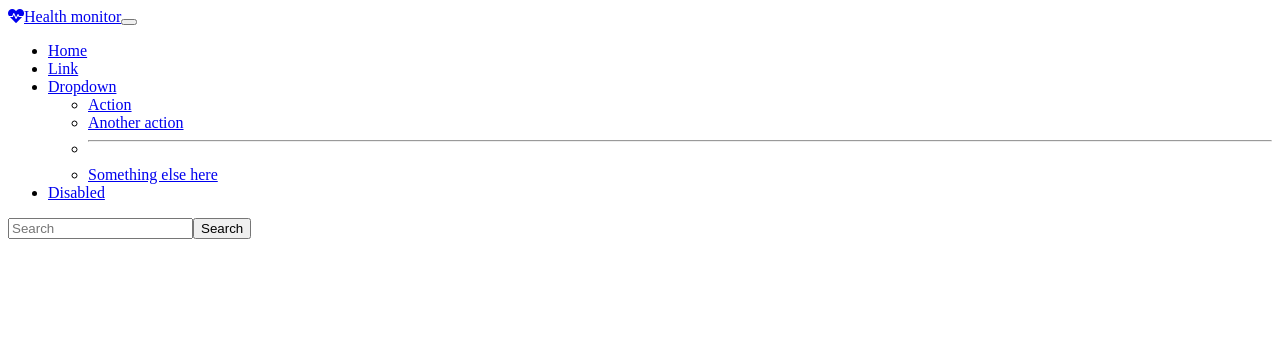
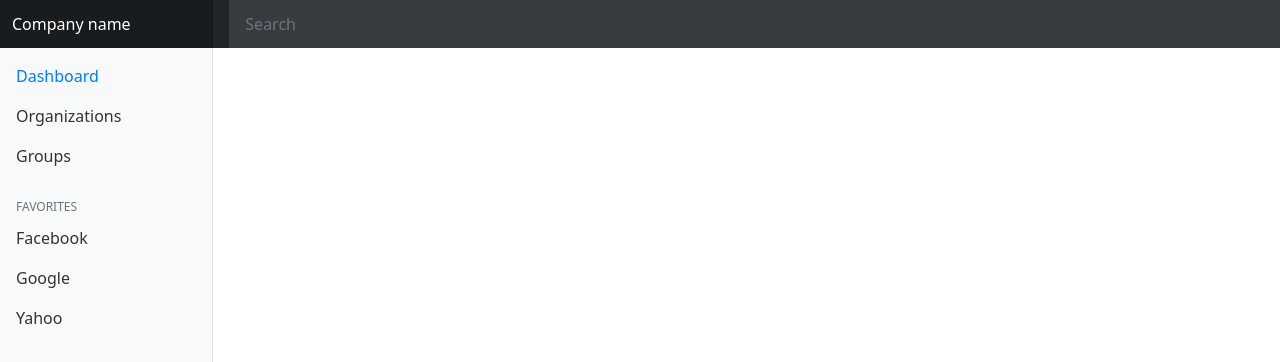
Before and after one commit to Server-Health-Monitor/server-health-monitor, an Angular app in the folder health-monitor-ui/: page / in a window 1280 px wide. Shown: the top 362 px of the page. Built offline with nearby package versions, Linux system fonts and the light colour scheme.

Commit message:
added navbar

```diff
--- a/health-monitor-ui/angular.json
+++ b/health-monitor-ui/angular.json
@@ -1,5 +1,8 @@
 {
   "$schema": "./node_modules/@angular/cli/lib/config/schema.json",
+  "cli": {
+    "analytics": false
+  },
   "version": 1,
   "newProjectRoot": "projects",
   "projects": {
--- a/health-monitor-ui/src/app/navbar/navbar.component.css
+++ b/health-monitor-ui/src/app/navbar/navbar.component.css
@@ -0,0 +1,94 @@
+.sidebar {
+    position: fixed;
+    top: 0;
+    bottom: 0;
+    left: 0;
+    z-index: 100;
+    /* Behind the navbar */
+    padding: 0;
+    box-shadow: inset -1px 0 0 rgba(0, 0, 0, .1);
+}
+
+.sidebar-sticky {
+    position: -webkit-sticky;
+    position: sticky;
+    top: 48px;
+    /* Height of navbar */
+    height: calc(100vh - 48px);
+    padding-top: .5rem;
+    overflow-x: hidden;
+    overflow-y: auto;
+    /* Scrollable contents if viewport is shorter than content. */
+}
+
+.sidebar .nav-link {
+    font-weight: 500;
+    color: #333;
+}
+
+.sidebar .nav-link .feather {
+    margin-right: 4px;
+    color: #999;
+}
+
+.sidebar .nav-link.active {
+    color: #007bff;
+}
+
+.sidebar .nav-link:hover .feather,
+.sidebar .nav-link.active .feather {
+    color: inherit;
+}
+
+.sidebar-heading {
+    font-size: .75rem;
+    text-transform: uppercase;
+}
+
+
+/*
+* Navbar
+*/
+
+.navbar-brand {
+    padding-top: .75rem;
+    padding-bottom: .75rem;
+    padding-left: .75rem;
+    font-size: 1rem;
+    background-color: rgba(0, 0, 0, .25);
+    box-shadow: inset -1px 0 0 rgba(0, 0, 0, .25);
+}
+
+.navbar .form-control {
+    padding: .75rem 1rem;
+    border-width: 0;
+    border-radius: 0;
+}
+
+.form-control-dark {
+    color: #fff;
+    background-color: rgba(255, 255, 255, .1);
+    border-color: rgba(255, 255, 255, .1);
+}
+
+.form-control-dark:focus {
+    border-color: transparent;
+    box-shadow: 0 0 0 3px rgba(255, 255, 255, .25);
+}
+
+
+/*
+* Utilities
+*/
+
+.border-top {
+    border-top: 1px solid #e5e5e5;
+}
+
+.border-bottom {
+    border-bottom: 1px solid #e5e5e5;
+}
+
+.body {
+    color: black;
+}
--- a/health-monitor-ui/src/app/navbar/navbar.component.html
+++ b/health-monitor-ui/src/app/navbar/navbar.component.html
@@ -1,36 +1,54 @@
-<nav class="navbar navbar-expand-lg navbar-light bg-light">
+<nav class="navbar navbar-dark sticky-top bg-dark flex-md-nowrap p-0">
+    <a class="navbar-brand col-sm-3 col-md-2 mr-0" href="#">Company name</a>
+    <input class="form-control form-control-dark w-100" type="text" placeholder="Search" aria-label="Search">
+</nav>
+
 <div class="container-fluid">
-      <a class="navbar-brand" href="#"><i class="fas fa-heartbeat"></i>Health monitor</a>
-      <button class="navbar-toggler" type="button" data-bs-toggle="collapse" data-bs-target="#navbarSupportedContent" aria-controls="navbarSupportedContent" aria-expanded="false" aria-label="Toggle navigation">
-        <span class="navbar-toggler-icon"></span>
-      </button>
-      <div class="collapse navbar-collapse" id="navbarSupportedContent">
-        <ul class="navbar-nav me-auto mb-2 mb-lg-0">
+    <div class="row">
+        <nav class="col-md-2 d-none d-md-block bg-light sidebar">
+            <div class="sidebar-sticky">
+                <ul class="nav flex-column">
                     <li class="nav-item">
-            <a class="nav-link active" aria-current="page" href="#">Home</a>
+                        <a class="nav-link active" href="#">
+                            <span data-feather="home"></span> Dashboard <span class="sr-only">(current)</span>
+                        </a>
                     </li>
                     <li class="nav-item">
-            <a class="nav-link" href="#">Link</a>
-          </li>
-          <li class="nav-item dropdown">
-            <a class="nav-link dropdown-toggle" href="#" id="navbarDropdown" role="button" data-bs-toggle="dropdown" aria-expanded="false">
-              Dropdown
+                        <a class="nav-link" href="#">
+                            <span data-feather="file"></span> Organizations
                         </a>
-            <ul class="dropdown-menu" aria-labelledby="navbarDropdown">
-              <li><a class="dropdown-item" href="#">Action</a></li>
-              <li><a class="dropdown-item" href="#">Another action</a></li>
-              <li><hr class="dropdown-divider"></li>
-              <li><a class="dropdown-item" href="#">Something else here</a></li>
-            </ul>
                     </li>
                     <li class="nav-item">
-            <a class="nav-link disabled" href="#" tabindex="-1" aria-disabled="true">Disabled</a>
+                        <a class="nav-link" href="#">
+                            <span data-feather="shopping-cart"></span> Groups
+                        </a>
                     </li>
                 </ul>
-        <form class="d-flex">
-          <input class="form-control me-2" type="search" placeholder="Search" aria-label="Search">
-          <button class="btn btn-outline-success" type="submit">Search</button>
-        </form>
+
+                <h6 class="sidebar-heading d-flex justify-content-between align-items-center px-3 mt-4 mb-1 text-muted">
+                    <span>Favorites</span>
+                    <a class="d-flex align-items-center text-muted" href="#">
+                        <span data-feather="plus-circle"></span>
+                    </a>
+                </h6>
+                <ul class="nav flex-column mb-2">
+                    <li class="nav-item">
+                        <a class="nav-link" href="#">
+                            <span data-feather="file-text"></span> Facebook
+                        </a>
+                    </li>
+                    <li class="nav-item">
+                        <a class="nav-link" href="#">
+                            <span data-feather="file-text"></span> Google
+                        </a>
+                    </li>
+                    <li class="nav-item">
+                        <a class="nav-link" href="#">
+                            <span data-feather="file-text"></span> Yahoo
+                        </a>
+                    </li>
+                </ul>
+            </div>
+        </nav>
     </div>
 </div>
-  </nav>
--- a/health-monitor-ui/src/index.html
+++ b/health-monitor-ui/src/index.html
@@ -1,5 +1,6 @@
 <!doctype html>
 <html lang="en">
+
 <head>
     <meta charset="utf-8">
     <title>HealthMonitorUi</title>
@@ -9,11 +10,16 @@
     <link rel="stylesheet" href="https://use.fontawesome.com/releases/v5.15.3/css/all.css" integrity="sha384-SZXxX4whJ79/gErwcOYf+zWLeJdY/qpuqC4cAa9rOGUstPomtqpuNWT9wdPEn2fk" crossorigin="anonymous">
     <link rel="preconnect" href="https://fonts.gstatic.com">
     <link href="https://fonts.googleapis.com/css2?family=Montserrat:wght@200;400&display=swap" rel="stylesheet">
-  <script src="https://cdn.jsdelivr.net/npm/bootstrap@5.0.0-beta3/dist/js/bootstrap.bundle.min.js" integrity="sha384-JEW9xMcG8R+pH31jmWH6WWP0WintQrMb4s7ZOdauHnUtxwoG2vI5DkLtS3qm9Ekf" crossorigin="anonymous"></script>
+    <link href="https://cdn.jsdelivr.net/npm/bootstrap@5.0.0-beta3/dist/css/bootstrap.min.css" rel="stylesheet" integrity="sha384-eOJMYsd53ii+scO/bJGFsiCZc+5NDVN2yr8+0RDqr0Ql0h+rP48ckxlpbzKgwra6" crossorigin="anonymous">
+</head>
 
-
-</head>
 <body>
     <app-root></app-root>
 </body>
+<script src="https://cdn.jsdelivr.net/npm/bootstrap@5.0.0-beta3/dist/js/bootstrap.bundle.min.js" integrity="sha384-JEW9xMcG8R+pH31jmWH6WWP0WintQrMb4s7ZOdauHnUtxwoG2vI5DkLtS3qm9Ekf" crossorigin="anonymous"></script>
+<script src="https://unpkg.com/feather-icons/dist/feather.min.js"></script>
+<script>
+    feather.replace()
+</script>
+
 </html>
```
Lines whose indentation alone changed are shown as unchanged.
